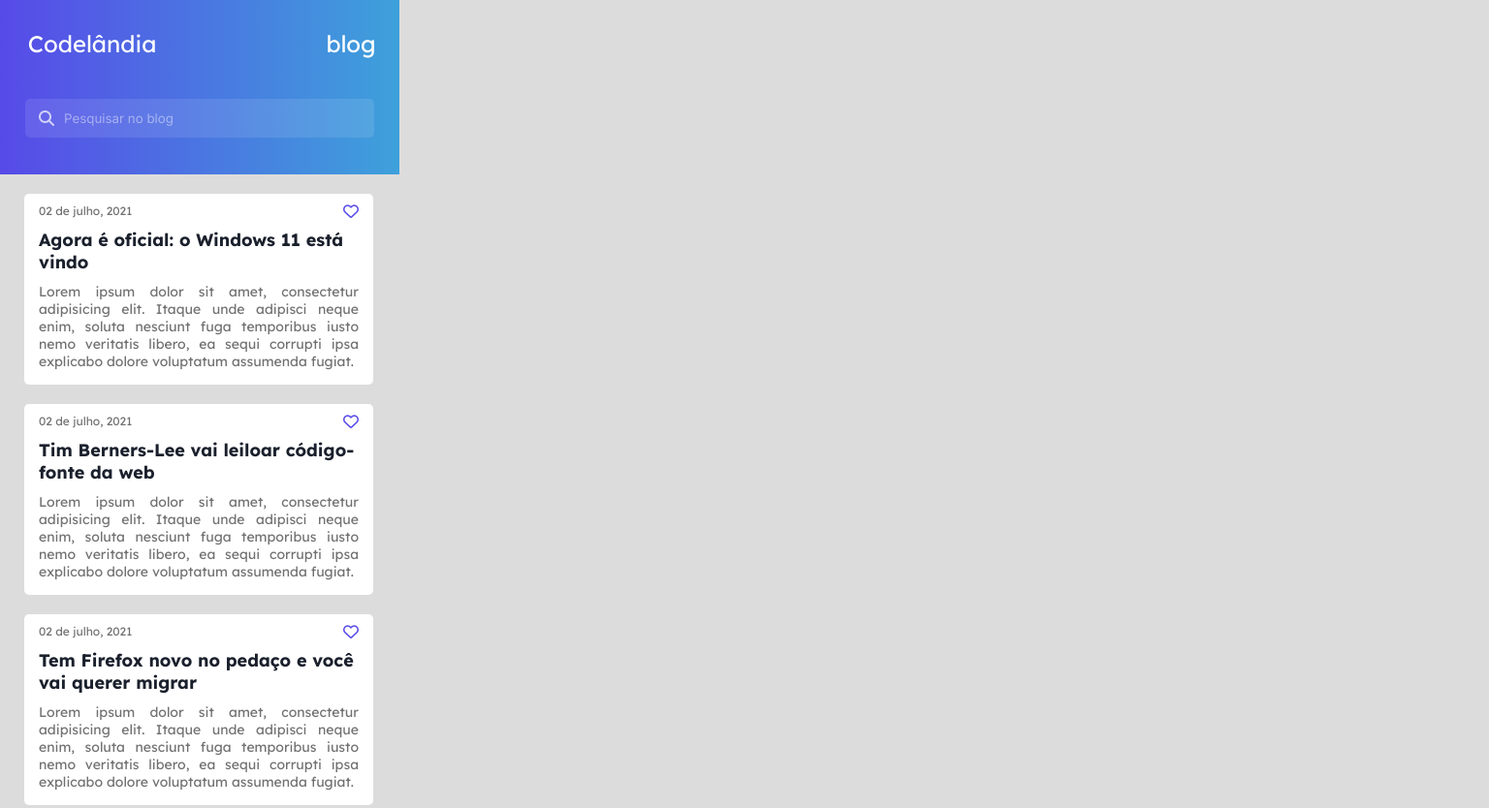
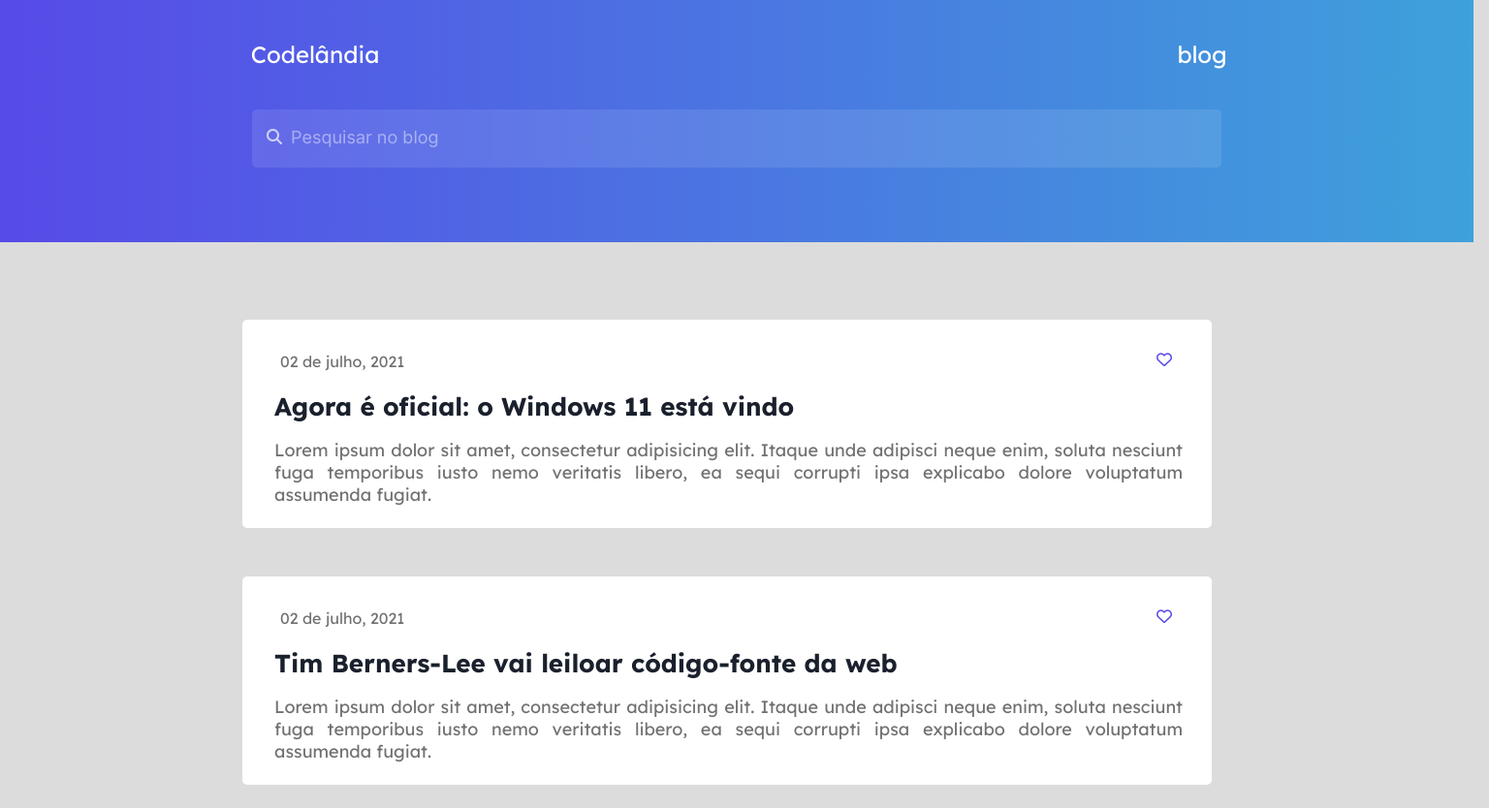
Before and after one commit to decobaccili/D01-Blog, a plain HTML site: page index.html in a window 1536 px wide. Shown: the top 834 px of the page at 97% size. Drawn offline with Linux system fonts and the light colour scheme.

Commit message:
upload css media query

```diff
--- a/index.html
+++ b/index.html
@@ -10,8 +10,9 @@
 <body>
   <header class="header">
     <nav class="nav__header">
-      <h1>Codelândia</h1>
-      <h2>blog</h2>
+      <h1 class="nav__header-title">Codelândia</h1>
+      <p class="nav__header-blog">blog</p>
+
     </nav>
 
     <div>
--- a/style.css
+++ b/style.css
@@ -12,6 +12,7 @@ body{
   align-items: center;
   background: rgb(221, 220, 220);
   font-family: 'Lexend Deca';
+  color: #fff;
 }
 
 .header{
@@ -30,7 +31,7 @@ body{
   width: 412px;
 }
 
-.nav__header h1{
+.nav__header-title{
   justify-content: flex-start;
   display: block;
   width: 150px;
@@ -39,12 +40,12 @@ body{
   font-weight: 400;
 }
 
-.nav__header h2{
+.nav__header-blog{
   display: block;
-  justify-content: flex-end;
   width: 100px;
-  color: #FFFFFf;
+  font-size: 18px;
   font-weight: 400;
+  color: #fff;
 }
 
 .header__search{
@@ -118,3 +119,73 @@ input::placeholder{
   font-size: 14px;
   color: #717171;
 }
+
+@media screen and (min-width: 1440px){
+  body{
+    width: 1520px;
+  }
+
+  .header{
+    width: 1520px;
+    height: 250px;
+  }
+
+  .nav__header{
+    width: 1520px;
+    padding-top: 41px;
+  }
+
+  .nav__header-title{
+    margin-left: 250px;
+    font-size: 24px;
+  }
+
+  .nav__header-blog{
+    margin-right: 230px;
+    font-size: 24px;
+  }
+
+  .header__search{
+    width: 1000px;
+    height: 60px;
+  }
+
+  .fa-search{
+    left:275px;
+    top:133px;
+  }
+
+  input::placeholder{
+    font-size: 18px;
+  }
+
+  .principal{
+    width: 1520px;
+    margin-top: 80px;
+  }
+
+  .principal__card{
+    width: 1000px;
+    height: 215px;
+    margin: 20px 230px 50px 250px;
+  }
+
+  .principal__header date{
+    font-size: 16px;
+    padding: 23px 0px 0px 24px;
+  }
+
+  .principal__header i{
+    padding: 23px 26px 0px 0px;
+  }
+
+  .principal__card h2{
+    padding: 10px 0px 0px 28px;
+    font-size: 26px;
+  }
+
+  .principal__card p{
+    padding: 17px 25px 0px 28px;
+    font-size: 18px;
+  }
+}
```
